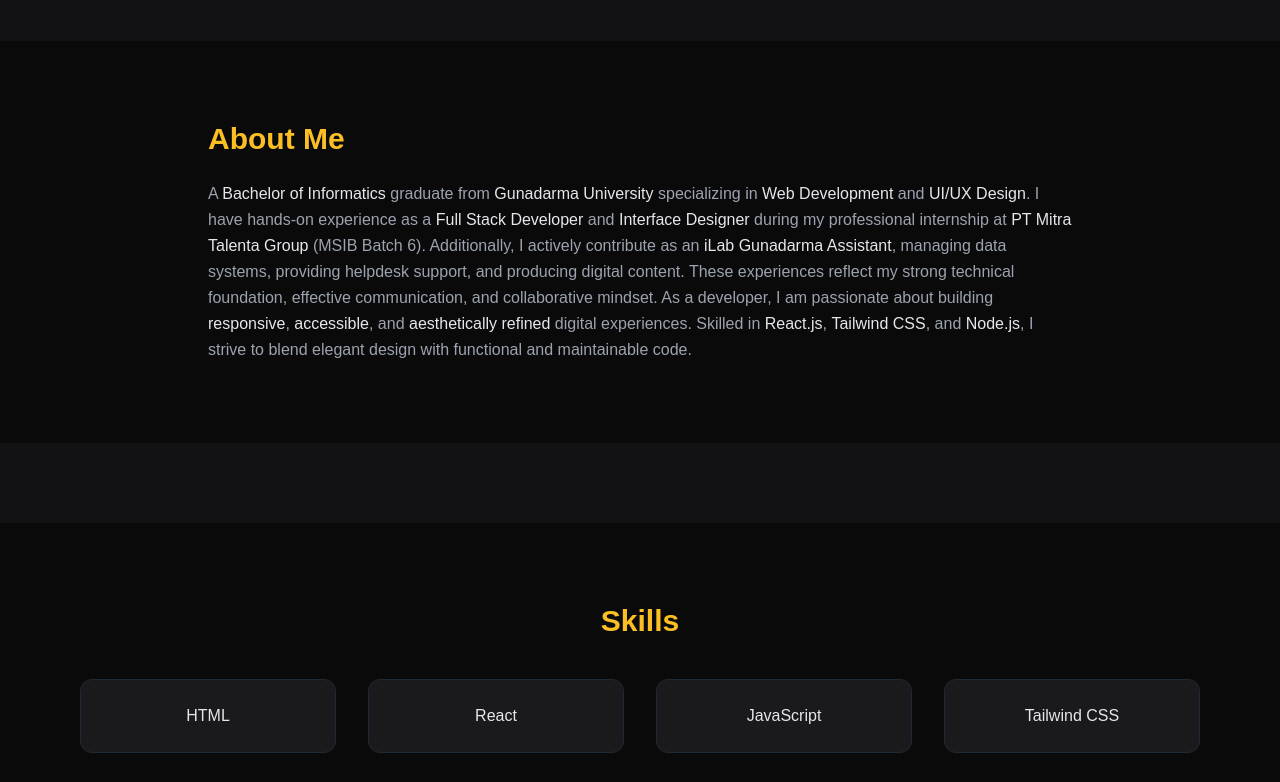
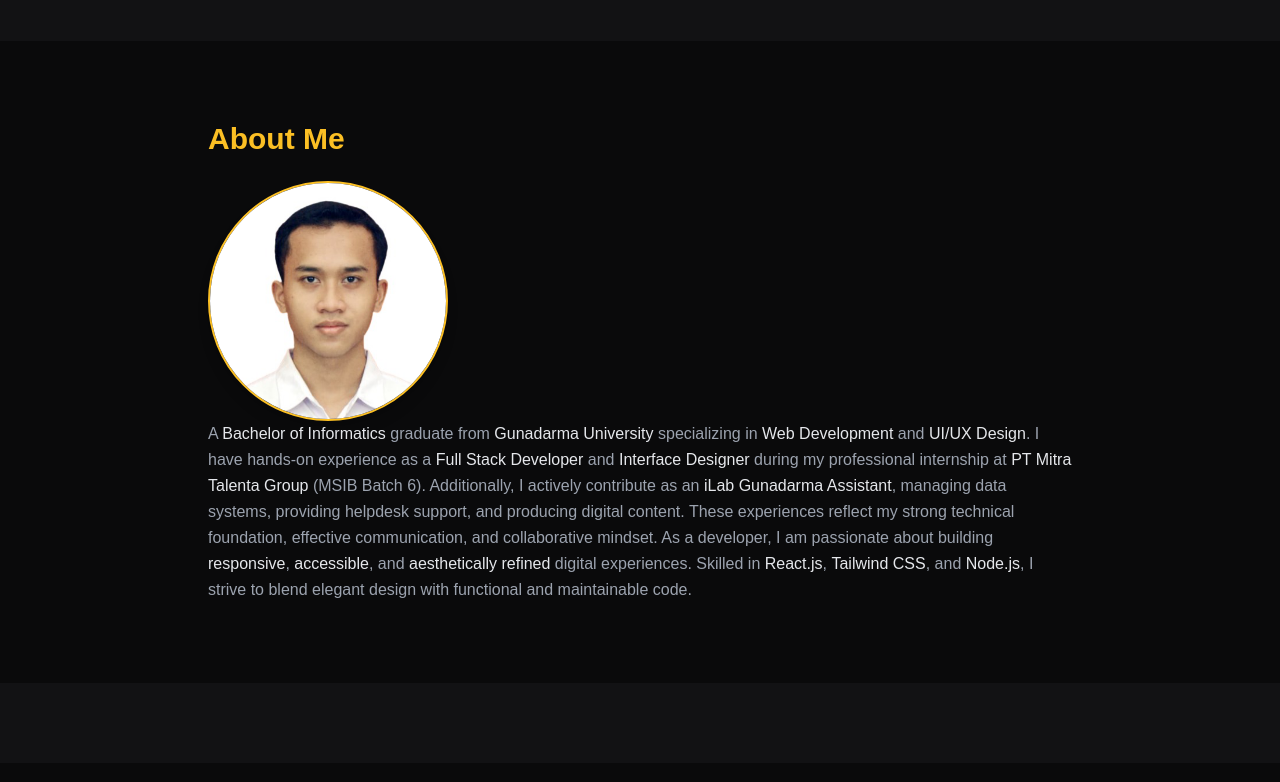
Before and after one commit to Tirtayudha-W/Portfolio-TirtaYudhaWibowo, a plain HTML site: page begining.html in a window 1280 px wide. Shown: the part 840-1622 px from the top of the page. Drawn offline with nearby package versions, Linux system fonts and the light colour scheme.

Commit message:
second commit

```diff
--- a/begining.html
+++ b/begining.html
@@ -51,8 +51,16 @@
   <!-- About -->
   <section id="about" class="py-20 bg-[#121214] border-t border-gray-800">
     <section id="about" class="py-20 bg-[#0a0a0b] text-gray-400">
-        <div class="max-w-5xl mx-auto px-6 md:px-12 lg:px-20">
-          <h3 class="text-3xl font-semibold text-amber-400 mb-6 text-left">About Me</h3>
+      <div class="max-w-5xl mx-auto px-6 md:px-12 lg:px-20">
+        <h3 class="text-3xl font-semibold text-amber-400 mb-6 text-left">About Me</h3>
+          <!-- Foto Portfolio -->
+          <div class="w-full md:w-1/3 flex justify-center md:justify-start">
+            <img
+              src="/assets/profile.png"
+              alt="Portfolio Photo"
+              class="rounded-full shadow-lg w-60 h-60 object-cover object-top border-2 border-amber-400 hover:scale-105 transition-transform duration-300"
+            />
+          </div>
           <p class="text-gray-400 leading-relaxed text-left">
             A <span class="text-gray-200 font-medium">Bachelor of Informatics</span> graduate from
             <span class="text-gray-200 font-medium">Gunadarma University</span> specializing in
```
Also changed, not shown: assets/profile.png (added).
